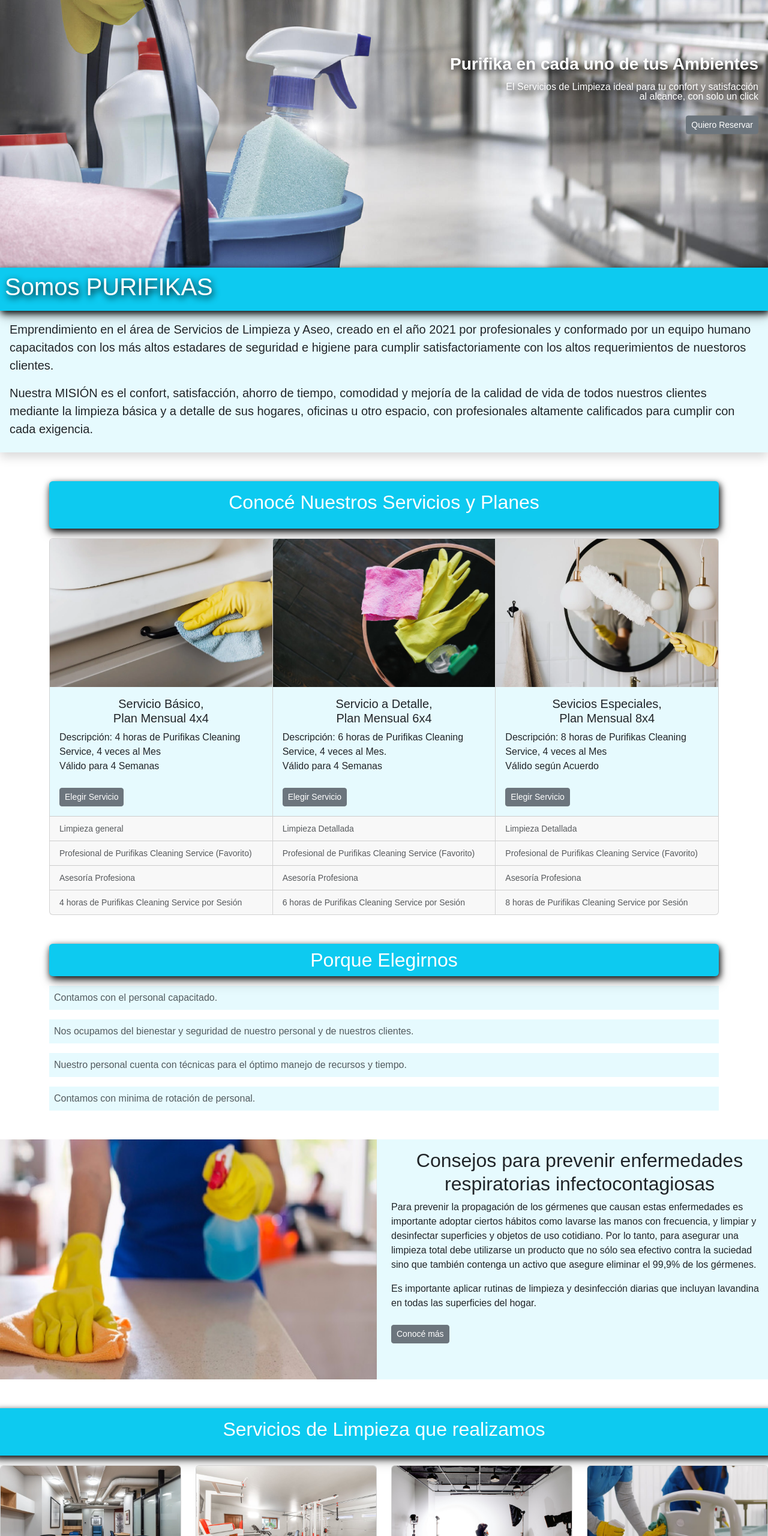
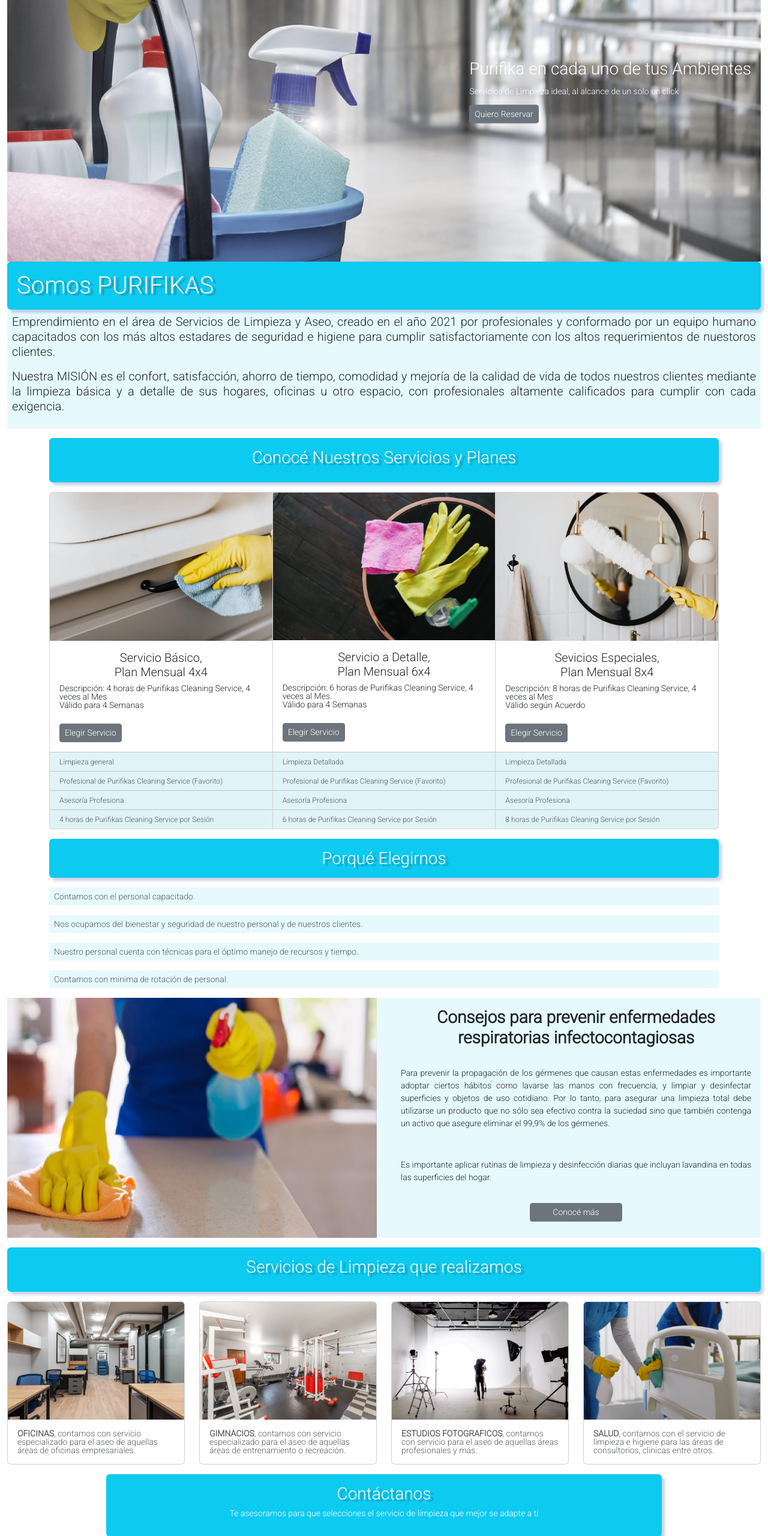
Before and after one commit to ishaba1/integrador-bootstrap-isabel, a plain HTML site: page index.html in a window 1280 px wide. Shown: the part 240-2800 px from the top of the page at 60% size. Drawn offline with nearby package versions, Linux system fonts and the light colour scheme; a web font is replaced by a local one.

Commit message:
arreglar sombras y fuentes

```diff
--- a/index.html
+++ b/index.html
@@ -6,12 +6,13 @@
   <link href="https://cdn.jsdelivr.net/npm/bootstrap@5.3.0-alpha3/dist/css/bootstrap.min.css" rel="stylesheet" integrity="sha384-KK94CHFLLe+nY2dmCWGMq91rCGa5gtU4mk92HdvYe+M/SXH301p5ILy+dN9+nJOZ" crossorigin="anonymous">
   <link rel="stylesheet" href="style.css">
   <link rel="shortcut icon" href="logo-purifikas.ico" type="image/x-icon">
+  <link rel="stylesheet" href="https://cdnjs.cloudflare.com/ajax/libs/animate.css/4.1.1/animate.min.css"/>
   <title>Integrador Bootstrap</title>
 </head>
 <body>
   <header>
-    <div class="container-fluid bg-info">
-      <nav class="navbar navbar-expand-lg navbar-dark">
+    <div class="container-fluid">
+      <nav class="navbar navbar-expand-lg navbar-dark bg-info">
         <a class="navbar-brand" href="#nosotros">
         <img src="./assets/img/logo.webp" style="width: 250px; height: 100px" alt="logo"/>
         </a>
@@ -19,7 +20,7 @@
           <span class="navbar-toggler-icon"></span>
         </button>
         <div class="collapse navbar-collapse" id="navbarSupportedContent">
-          <ul class="navbar-nav ms-auto text-center mb-10 h5 ">
+          <ul class="h5 navbar-nav ms-auto text-center mb-10 p-3">
             <li class="nav-item">
               <a class="nav-link active" aria-current="page" href="index.html">Inicio</a>
             </li>
@@ -48,16 +49,18 @@
   </header>
   <main>
     <section id="banner">
-      <div class="position-relative banner__container--size">
+      <div class="container-fluid">
+        <div class="position-relative">
           <img src="./assets/img/portada.webp" class="card-img-top img-fluid">
           <div class="position-absolute top-0 w-100 h-100">
-          <div class="container text-end">
+            <div class="container">
               <div class="row">
                 <div class="col-xs-12 col-md-12 col-lg-6 align-self-end">
-                <div class="position-absolute top-50 end-0 translate-middle-y text-white text-end p-3">
-                  <p class="fs-3 fw-bold banner__img--shadow sticky-top lh-1">Purifika en cada uno de tus Ambientes</p>
-                  <p class="text-end banner__img--shadow fs-6 lh-1">El Servicios de Limpieza ideal para tu confort y satisfacción<br>al alcance, con solo un click</p>
-                  <a class="btn btn-secondary btn-sm mt-2 mb-3" href="#contacto" role="button">Quiero Reservar</a>
+                  <div class="position-absolute top-50 end-0 translate-middle-y text-white p-3 mb-2 line-height-base p-3">
+                    <p class="fs-3 text-sm-start sticky-top lh-1 animate__animated animate__fadeInRight">Purifika en cada uno de tus Ambientes</p>
+                    <p class="banner__img--shadow text-sm-start lh-1">Servicios de Limpieza ideal, al alcance de un solo un click</p>
+                    <a class="btn btn-secondary btn-sm mb-3" href="#contacto" role="button">Quiero Reservar</a>
+                  </div>
                 </div>
               </div>
             </div>
@@ -66,27 +69,30 @@
       </div>
     </section>
     <section id="nosotros">
-      <div class="bg-info text-white text-top banner__img--shadow shadow pb-2 p-2">
-        <h1 class="banner__img--shadow">Somos PURIFIKAS</h1>
+      <div class="container-fluid">
+        <div class="bg-info text-white text-top banner__img--shadow rounded pb-2 p-3">
+          <h1 class="title-shadow">Somos PURIFIKAS</h1>
         </div>
-      <div class="bg-info text-emphasis-info bg-opacity-10 shadow pb-2 p-3">
+        <div class="bg-info text-emphasis-info bg-opacity-10 text-parrafo lh-sm pb-2 p-2">
           <p class="lead">Emprendimiento en el área de Servicios de Limpieza y Aseo, creado en el año 2021 por profesionales y conformado por un equipo humano capacitados con los más altos estadares de seguridad e higiene para cumplir satisfactoriamente con los altos requerimientos de nuestoros clientes.</p>
           <p class="lead">Nuestra MISIÓN es el confort, satisfacción, ahorro de tiempo, comodidad y mejoría de la calidad de vida de todos nuestros clientes mediante la limpieza básica y a detalle de sus hogares, oficinas u otro espacio, con profesionales altamente calificados para cumplir con cada exigencia.</p>
         </div>
+      </div>
     </section>
     <section id="servicios">
-      <div class="container mt-5">
-        <div class="bg-info text-white text-center banner__img--shadow shadow rounded pb-3 p-3 mb-3">
-          <h2>Conocé Nuestros Servicios y Planes</h2>
+      <div class="container mt-3">
+        <div class="bg-info text-white banner__img--shadow rounded p-3 mb-3">
+          <h3 class="text-center title-shadow">Conocé Nuestros Servicios y Planes</h3>
         </div>
         <div class="card-group">
           <div class="card">
             <img src="./assets/img/picaporte.webp" class="card-img-top" alt="picaporte">
-            <div class="card-body bg-info bg-opacity-10">
+            <div class="card-body">
               <h5 class="card-title text-center">Servicio Básico,<br> Plan Mensual 4x4</h5>
               <p class="card-text">Descripción: 4 horas de Purifikas Cleaning Service, 4 veces al Mes<br>Válido para 4 Semanas</p>
               <button type="button" class="btn btn-secondary btn-sm mt-2">Elegir Servicio</button>
             </div>
+            <div class="bg-info bg-opacity-10">
               <div class="card-footer">
                 <small class="text-muted">Limpieza general</small>
               </div>
@@ -100,13 +106,15 @@
                 <small class="text-muted">4 horas de Purifikas Cleaning Service por Sesión</small>
               </div>
             </div>
+          </div>
           <div class="card">
             <img src="./assets/img/guantes.webp" class="card-img-top" alt="guantes">
-            <div class="card-body bg-info bg-opacity-10">
-              <h5 class="card-title text-center">Servicio a Detalle,<br> Plan Mensual 6x4</h5>
+            <div class="card-body">
+              <h5 class="card-title text-center">Servicio a Detalle,<br>Plan Mensual 6x4</h5>
               <p class="card-text">Descripción: 6 horas de Purifikas Cleaning Service, 4 veces al Mes.<br>Válido para 4 Semanas</p>
               <button type="button" class="btn btn-secondary btn-sm mt-2">Elegir Servicio</button>
             </div>
+            <div class="bg-info bg-opacity-10">
               <div class="card-footer">
                 <small class="text-muted">Limpieza Detallada</small>
               </div>
@@ -120,13 +128,15 @@
                 <small class="text-muted">6 horas de Purifikas Cleaning Service por Sesión</small>
               </div>
             </div>
+          </div>
           <div class="card">
             <img src="./assets/img/espejo.webp" class="card-img-top" alt="espejo">
-            <div class="card-body bg-info bg-opacity-10">
-              <h5 class="card-title text-center">Sevicios Especiales,<br> Plan Mensual 8x4</h5>
+            <div class="card-body">
+              <h5 class="card-title text-center">Sevicios Especiales,<br>Plan Mensual 8x4</h5>
               <p class="card-text">Descripción: 8 horas de Purifikas Cleaning Service, 4 veces al Mes<br>Válido según Acuerdo</p>
               <button type="button" class="btn btn-secondary btn-sm mt-2">Elegir Servicio</button>
             </div>
+            <div class="bg-info bg-opacity-10">
               <div class="card-footer">
                 <small class="text-muted">Limpieza Detallada</small>
               </div>
@@ -142,42 +152,46 @@
             </div>
           </div>
         </div>
+      </div>
     </section>
-    <section>
-      <div class="container mb-5 mt-5">
-        <h2 class="bg-info text-white text-center banner__img--shadow shadow rounded mt-5 mb-3 p-2">Porque Elegirnos</h2>
+    <section id="eleccion">
+      <div class="container mb-3 mt-3">
+        <h3 class="bg-info text-white text-center banner__img--shadow rounded title-shadow mt-3 mb-3 p-3">Porqué Elegirnos</h3>
         <div class="row justify-content-center">
           <div class="d-grid gap-3">
-            <div class="bg-info text-muted bg-opacity-10 p-2">Contamos con el personal capacitado.</div>
-            <div class="bg-info text-muted bg-opacity-10 p-2">Nos ocupamos del bienestar y seguridad de nuestro personal y de nuestros clientes.</div>
-            <div class="bg-info text-muted bg-opacity-10 p-2">Nuestro personal cuenta con técnicas para el óptimo manejo de recursos y tiempo.</div>
-            <div class="bg-info text-muted bg-opacity-10 p-2">Contamos con minima de rotación de personal.</div>
+            <div class="bg-info bg-opacity-10 text-muted p-2">Contamos con el personal capacitado.</div>
+            <div class="bg-info bg-opacity-10 text-muted p-2">Nos ocupamos del bienestar y seguridad de nuestro personal y de nuestros clientes.</div>
+            <div class="bg-info bg-opacity-10 text-muted p-2">Nuestro personal cuenta con técnicas para el óptimo manejo de recursos y tiempo.</div>
+            <div class="bg-info bg-opacity-10 text-muted p-2">Contamos con minima de rotación de personal.</div>
           </div>
         </div>
       </div>
     </section>
     <section id="noticias">
-      <div class="bg-info bg-opacity-10 mb-5">
+      <div class="container-fluid">
+        <div class="bg-info bg-opacity-10 mb-3">
           <div class="row">
             <div class="col-xs-12 col-lg-6">
               <img src="./assets/img/atomizador.webp" class="img-fluid" style="width: 100vw; height: 400px;" alt="noticia-limpieza">
             </div>
-          <div class="col-xs-12 col-lg-6 text-emphasis-info justify-content-center mt-3">
-            <h2 class="text-center">Consejos para prevenir enfermedades respiratorias infectocontagiosas</h2>
-            <p>Para prevenir la propagación de los gérmenes que causan estas enfermedades es importante adoptar ciertos hábitos como lavarse las manos con frecuencia, y limpiar y desinfectar superficies y objetos de uso cotidiano. Por lo tanto, para asegurar una limpieza total debe utilizarse un producto que no sólo sea efectivo contra la suciedad sino que también contenga un activo que asegure eliminar el 99,9% de los gérmenes.</p>
-            <p>Es importante aplicar rutinas de limpieza y desinfección diarias que incluyan lavandina en todas las superficies del hogar.</p>
-            <div class="justify-content-center">
-              <a class="btn btn-secondary btn-sm mt-2 mb-3" href="https://www.noticiasdesalud.com.ar/consejos-para-prevenir-enfermedades-respiratorias-infectocontagiosas/" target="_blank" role="button">Conocé más</a>
+            <div class="col-xs-12 col-lg-6 text-emphasis-info text-parrafo">
+              <h3 class="card-header text-center fw-semibold p-3">Consejos para prevenir enfermedades respiratorias infectocontagiosas</h3>
+              <p class="text lh-base p-3">Para prevenir la propagación de los gérmenes que causan estas enfermedades es importante adoptar ciertos hábitos como lavarse las manos con frecuencia, y limpiar y desinfectar superficies y objetos de uso cotidiano. Por lo tanto, para asegurar una limpieza total debe utilizarse un producto que no sólo sea efectivo contra la suciedad sino que también contenga un activo que asegure eliminar el 99,9% de los gérmenes.</p>
+              <p class="text lh-base p-3">Es importante aplicar rutinas de limpieza y desinfección diarias que incluyan lavandina en todas las superficies del hogar.</p>
+              <div class="botton d-grid gap-2 col-3 mx-auto">
+                <a class="btn btn-secondary btn-sm mb-3" href="https://www.noticiasdesalud.com.ar/consejos-para-prevenir-enfermedades-respiratorias-infectocontagiosas/" target="_blank" role="button">Conocé más</a>
+              </div>
             </div>
           </div>
         </div>
       </div>
     </section>
-    <section>
+    <section id="servicios-diversos">
+      <div class="container-fluid">
+        <div class="bg-info text-white text-center banner__img--shadow rounded p-3 mb-3">
+          <h3 class="title-shadow">Servicios de Limpieza que realizamos</h3>
+        </div>
         <div class="row">
-        <div class="bg-info text-white text-center banner__img--shadow shadow rounded p-3 mb-3">
-          <h2>Servicios de Limpieza que realizamos</h2>
-        </div>
           <div class="col-xs-12 col-md-6 col-lg-3">
             <div class="card">
               <img src="./assets/img/oficina.webp" class="card-img-top" alt="oficina">
@@ -206,7 +220,8 @@
             <div class="card">
               <img src="./assets/img/salud.webp" class="card-img-top" alt="salud">
               <div class="card-body">
-                <p class="card-text text-muted"><b>AREAS SALUD</b>, contamos con el servicio de limpieza e higiene para las áreas de consultorios, clinicas entre otros.</p>
+                <p class="card-text text-muted"><b>SALUD</b>, contamos con el servicio de limpieza e higiene para las áreas de consultorios, clinicas entre otros.</p>
+              </div>
             </div>
           </div>
         </div>
@@ -214,10 +229,10 @@
     </section>
     <section id="contacto">
       <div class="container">
-        <div class="row justify-content-center mt-5 mb-5">
-          <div class="col-8">
-            <div class="bg-info text-white text-center banner__img--shadow shadow rounded pb-3 p-3 mb-3">
-              <h2>Contáctanos</h2>
+        <div class="row justify-content-center mt-3 mb-3">
+          <div class="col-10">
+            <div class="bg-info text-white text-center banner__img--shadow rounded pb-3 p-3 mb-3">
+              <h3 class="title-shadow">Contáctanos</h3>
               <p class="text-small">Te asesoramos para que selecciones el servicio de limpieza que mejor se adapte a tí</p>
             </div>
             <input type="text" class="form-control" placeholder="Ingresa tu Nombre">
@@ -235,9 +250,10 @@
   </main>
   <footer>
     <section id="información">
-      <div class="row aling-items-end judtify-content-end bg-info text-white p-5 pb-3">
+      <div class="container-fluid">
+        <div class="row aling-items-end justify-content-end bg-info text-white p-5 pb-3">
           <div class="col-xs-12 col-md-6 col-lg-3">
-          <div class="mb-2 banner__img--shadow">
+            <div class="mb-2">
               <p class="h5">Oficina Principal</p>
               <p>Av. Directorio 0000 </p>
               <p>Buenos Aires, Argentina</p>
@@ -245,28 +261,28 @@
             </div>
           </div>
           <div class="col-xs-12 col-md-6 col-lg-3">
-          <div class="mb-2 banner__img--shadow">
+            <div class="mb-2 ">
               <p class="h5">Links</p>
               <a class="text-white text-decoration-none" href="./assets/pages/terminos-condiciones.html">Términos y Condiciones</a>
             </div>
-          <div class="mb-2 banner__img--shadow">
+            <div class="mb-2">
               <a class="text-white text-decoration-none" href="#">Política y Privacidad</a>
             </div>
           </div>
           <div class="col-xs-12 col-md-6 col-lg-3">
-          <div class="mb-2 banner__img--shadow">
+            <div class="mb-2">
               <p class="h5">Nuestras Redes Sociales</p>
               <a class="text-white text-decoration-none" href="https://web.facebook.com/purifikas.limpieza" target="_blank">Facebook</a>
             </div>
-          <div class="mb-2 banner__img--shadow">
+            <div class="mb-2">
               <a class="text-white text-decoration-none" href="https://www.instagram.com/purifikas/?hl=es" target="_blank">Instagram</a>
             </div>
-          <div class="mb-2 banner__img--shadow">
+            <div class="mb-2">
               <a class="text-white text-decoration-none" href="https://twitter.com">Twitter</a>
             </div>
           </div>
           <div class="col-xs-12 col-md-6 col-lg-3">
-          <div class="mb-2 banner__img--shadow">
+            <div class="mb-2">
               <p class="h5">Horario de Atención</p>
               <p>Lunes - Viernes: 8 Am - 6 Pm</p>
               <p>Sábado: 9 Am - 5 Pm</p>
@@ -274,7 +290,8 @@
             </div>
           </div>
           <div class="col-xs-12">
-            <p class="text-white text-center banner__img--shadow pt-2">Copyright - Derechos Reservados © 2023</p>
+              <p class="text-white text-center pt-2">Copyright - Derechos Reservados © 2023</p>
+          </div>
         </div>
       </div>
     </section>
--- a/style.css
+++ b/style.css
@@ -1,17 +1,21 @@
+@import url('https://fonts.googleapis.com/css2?family=Alkatra&family=Lato:wght@300&family=Montserrat&family=Press+Start+2P&family=Roboto+Condensed&family=Roboto:wght@300&display=swap');
+
 body {
     padding: 0;
     margin: 0;
     overflow-x: hidden;
-    font-family: sans-serif;
-    line-height: 1.5 em;
+    line-height: 1em;
+    font-size: 14px;
+    font-family: 'roboto';
+    box-sizing: border-box;
 }
 .dropdown-item{
     background: #0dcaf0;
     color: white;
 }
 .banner__img--shadow{
-    filter: drop-shadow(2px 4px 6px black);
-    -webkit-filter: drop-shadow(2px 4px 6px black);
+    filter: drop-shadow(5px 5px 2px #48529944);
+    -webkit-filter: drop-shadow(5px 5px 2px #48529944);
 }
 nav div .navbar-nav a:hover{
     color: rgb(2, 123, 153);
@@ -19,3 +23,12 @@ nav div .navbar-nav a:hover{
 nav div .navbar-nav .active{
     color: whitesmoke !important;
 }
+.text-parrafo{
+    text-align: justify;
+}
+.form-control{
+    font-size: 14px;
+}
+.title-shadow{
+    text-shadow: 5px 3px 2px rgba(49, 45, 45, 0.333);
+}
```
Also changed, not shown: assets/pages/terminos-condiciones.html (+105 -51 lines). Lines whose indentation alone changed are shown as unchanged.
